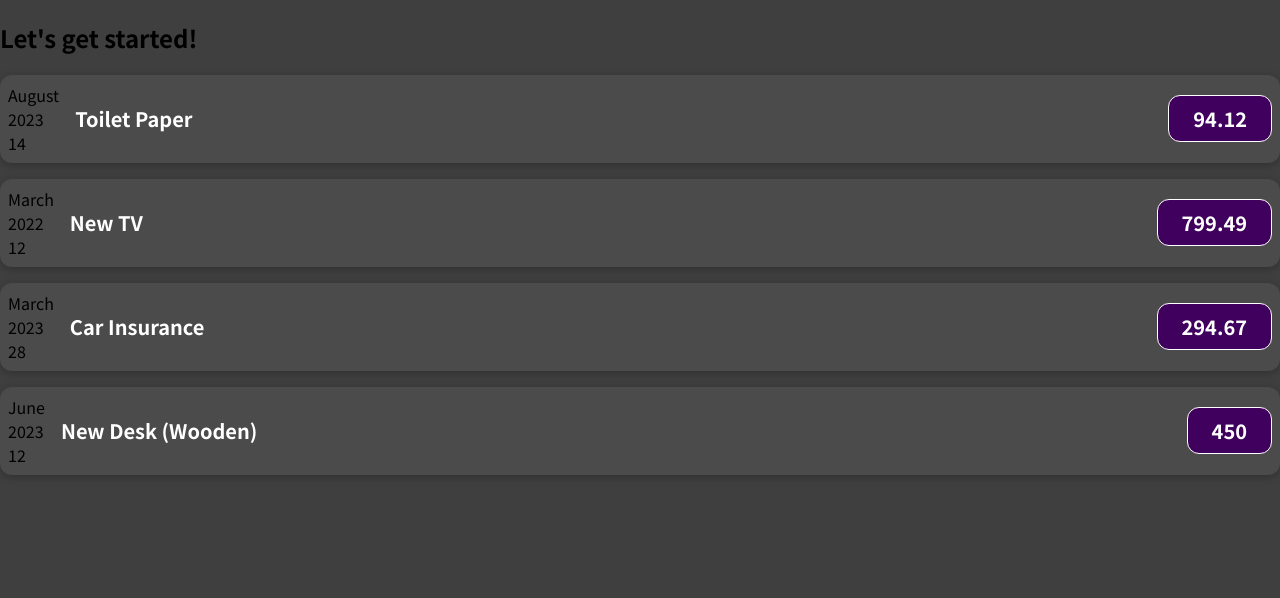
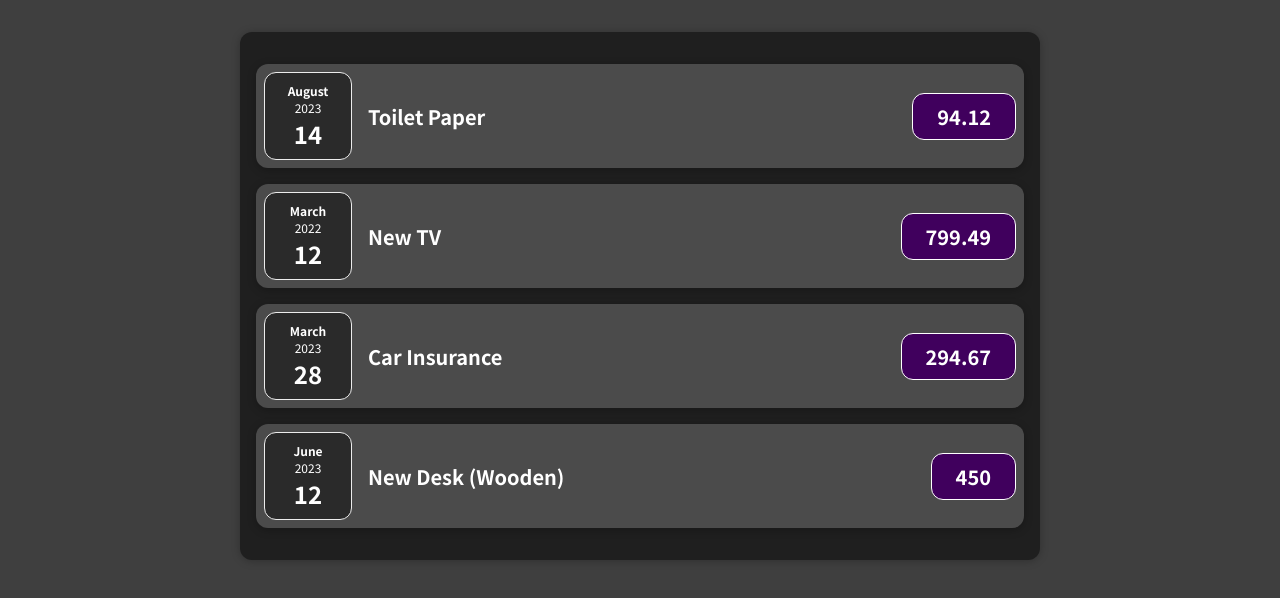
Before and after one commit to tsakP/react-complete-guide, a JavaScript app: page / in a window 1280 px wide. Shown: the top 598 px of the page. Built offline with nearby package versions, Linux system fonts and the light colour scheme.

Commit message:
1st Assignment
Create an Expenses component which contains all the ExpenseItems

```diff
--- a/src/App.js
+++ b/src/App.js
@@ -1,4 +1,4 @@
-import ExpenseItem from './components/ExpenseItem';
+import Expenses from './components/Expenses';
 
 function App() {
   const expenses = [
@@ -25,27 +25,7 @@ function App() {
 
   return (
     <div>
-      <h2>Let's get started!</h2>
-      <ExpenseItem
-        title={expenses[0].title}
-        amount={expenses[0].amount}
-        date={expenses[0].date}>
-      </ExpenseItem>
-      <ExpenseItem
-        title={expenses[1].title}
-        amount={expenses[1].amount}
-        date={expenses[1].date}>
-      </ExpenseItem>
-      <ExpenseItem
-        title={expenses[2].title}
-        amount={expenses[2].amount}
-        date={expenses[2].date}>
-      </ExpenseItem>
-      <ExpenseItem
-        title={expenses[3].title}
-        amount={expenses[3].amount}
-        date={expenses[3].date}>
-      </ExpenseItem>
+      <Expenses data={expenses} />
     </div>
   );
 }
--- /dev/null
+++ b/src/components/ExpenseDate.css
@@ -0,0 +1,26 @@
+.expense-date {
+  display: flex;
+  flex-direction: column;
+  width: 5.5rem;
+  height: 5.5rem;
+  border: 1px solid #ececec;
+  background-color: #2a2a2a;
+  color: white;
+  border-radius: 12px;
+  align-items: center;
+  justify-content: center;
+}
+
+.expense-date__month {
+  font-size: 0.75rem;
+  font-weight: bold;
+}
+
+.expense-date__year {
+  font-size: 0.75rem;
+}
+
+.expense-date__day {
+  font-size: 1.5rem;
+  font-weight: bold;
+}
--- /dev/null
+++ b/src/components/ExpenseDate.js
@@ -0,0 +1,17 @@
+import './ExpenseDate.css';
+
+function ExpenseDate(props) {
+   const month = props.date.toLocaleString('en-US', { month: 'long' });
+   const day = props.date.toLocaleString('en-US', { day: '2-digit' });
+   const year = props.date.getFullYear();
+
+   return (
+      <div className='expense-date'>
+         <div className='expense-date__month'>{month}</div>
+         <div className='expense-date__year'>{year}</div>
+         <div className='expense-date__day'>{day}</div>
+      </div>
+   );
+}
+
+export default ExpenseDate;
--- a/src/components/ExpenseItem.js
+++ b/src/components/ExpenseItem.js
@@ -1,17 +1,11 @@
+import ExpenseDate from './ExpenseDate';
 import './ExpenseItem.css';
 
+
 function ExpenseItem(props) {
-   const month = props.date.toLocaleString('en-US', { month: 'long' });
-   const year = props.date.getFullYear();
-   const day = props.date.toLocaleString('en-US', { day: '2-digit' });
-
    return (
       <div className='expense-item'>
-         <div>
-            <div>{month}</div>
-            <div>{year}</div>
-            <div>{day}</div>
-         </div>
+         <ExpenseDate date={props.date} />
          <div className='expense-item__description'>
             <h2>{props.title}</h2>
             <div className='expense-item__price'>{props.amount}</div>
--- /dev/null
+++ b/src/components/Expenses.css
@@ -0,0 +1,9 @@
+.expenses {
+  padding: 1rem;
+  background-color: rgb(31, 31, 31);
+  margin: 2rem auto;
+  width: 50rem;
+  max-width: 95%;
+  border-radius: 12px;
+  box-shadow: 0 1px 8px rgba(0, 0, 0, 0.25);
+}
--- /dev/null
+++ b/src/components/Expenses.js
@@ -0,0 +1,31 @@
+import ExpenseItem from './ExpenseItem';
+import './Expenses.css';
+
+function Expenses(props) {
+   return (
+      <div className='expenses'>
+         <ExpenseItem
+            title={props.data[0].title}
+            amount={props.data[0].amount}
+            date={props.data[0].date}
+         />
+         <ExpenseItem
+            title={props.data[1].title}
+            amount={props.data[1].amount}
+            date={props.data[1].date}
+         />
+         <ExpenseItem
+            title={props.data[2].title}
+            amount={props.data[2].amount}
+            date={props.data[2].date}
+         />
+         <ExpenseItem
+            title={props.data[3].title}
+            amount={props.data[3].amount}
+            date={props.data[3].date}
+         />
+      </div >
+   );
+}
+
+export default Expenses;
```
